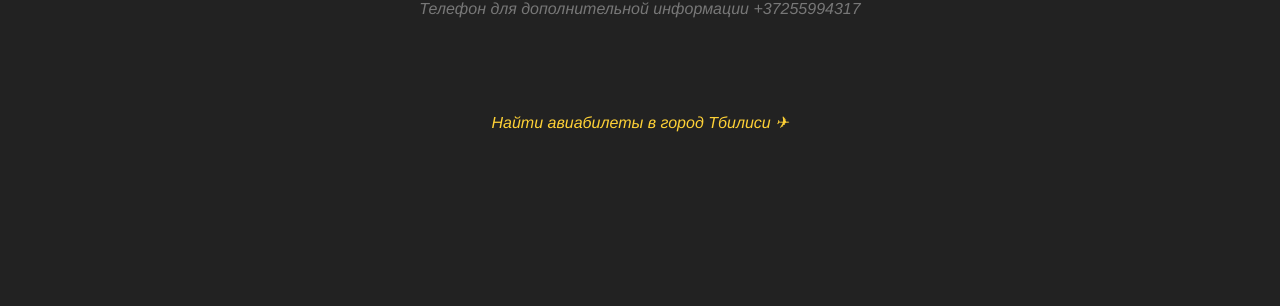
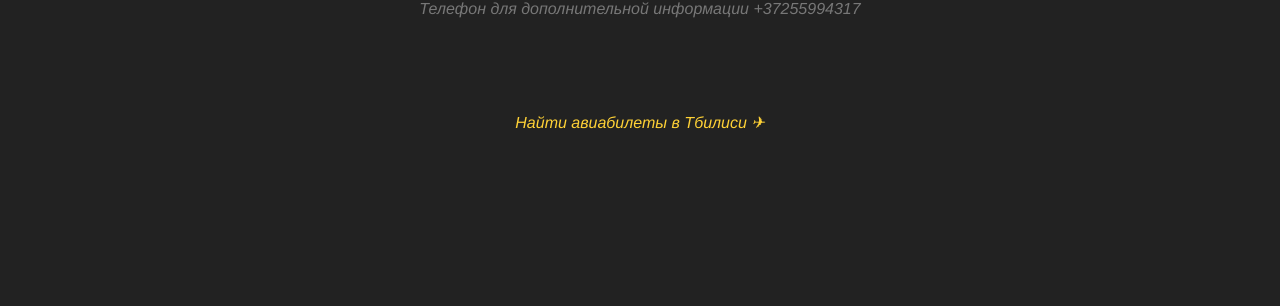
Before and after one commit to show-academy/creativetrours, a Jekyll site: the page built from index.html, in a window 1280 px wide and 900 px high, scrolled down 14110 px. Shown: the part 454-760 px from the top of the window. Built offline with Jekyll 4.4.1, drawn with Linux system fonts in a browser that asks for light colours; some web fonts are replaced.

Commit message:
plane link title

```diff
--- a/_includes/contact.html
+++ b/_includes/contact.html
@@ -35,7 +35,7 @@
             <div class="row">
                 <div class="col-lg-12 text-center">
                     <h3 class="section-subheading text-muted">
-                        <a class="button" href="https://www.skyscanner.net/transport/flights/tll/tbs/190523/190530/?adults=1&cabinclass=economy&rtn=1#results" target='_blank'>Найти авиабилеты в город Тбилиси &#9992;</a>
+                        <a class="button" href="https://www.skyscanner.net/transport/flights/tll/tbs/190523/190530/?adults=1&cabinclass=economy&rtn=1#results" target='_blank'>Найти авиабилеты в Тбилиси &#9992;</a>
                     </h3>
                 </div>
             </div>
```
